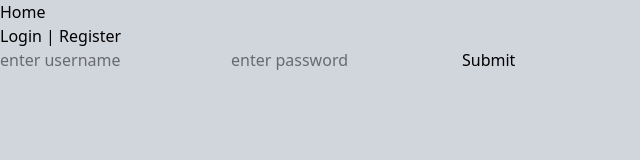
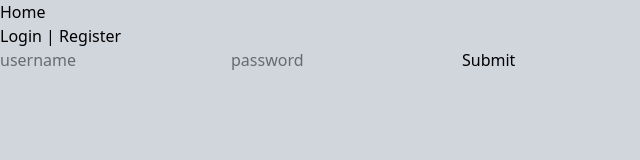
Before and after one commit to pradeepvrm/paperstake, a React (Vite) app in the folder frontend/: page /login in a window 1280 px wide. Shown: the top 160 px of the page, without its empty margins (0-640 px from the left). Built offline with nearby package versions, Linux system fonts and the light colour scheme.

Commit message:
change directory structure in frontend/src

```diff
--- a/frontend/src/App.jsx
+++ b/frontend/src/App.jsx
@@ -7,7 +7,7 @@ import RegisterPage from './pages/RegisterPage'
 import Header from './components/Header'
 import PrivateRoute from './utils/PrivateRoute'
 import { AuthProvider } from './context/AuthContext'
-import Game from './pages/Game'
+import Game from './games/Game'
 
 function App() {
   return (
--- a/frontend/src/pages/LoginPage.jsx
+++ b/frontend/src/pages/LoginPage.jsx
@@ -7,8 +7,8 @@ const LoginPage = () => {
     return (
         <div>
             <form onSubmit={loginUser}>
-                <input type='text' name='username' placeholder='enter username'></input>
-                <input type='password' name='password' placeholder='enter password'></input>
+                <input type='text' name='username' placeholder='username'></input>
+                <input type='password' name='password' placeholder='password'></input>
                 <input type='submit'></input>
             </form>
         </div>
```
Also changed, not shown: frontend/src/games/Game.jsx (renamed from frontend/src/pages/Game.jsx).
